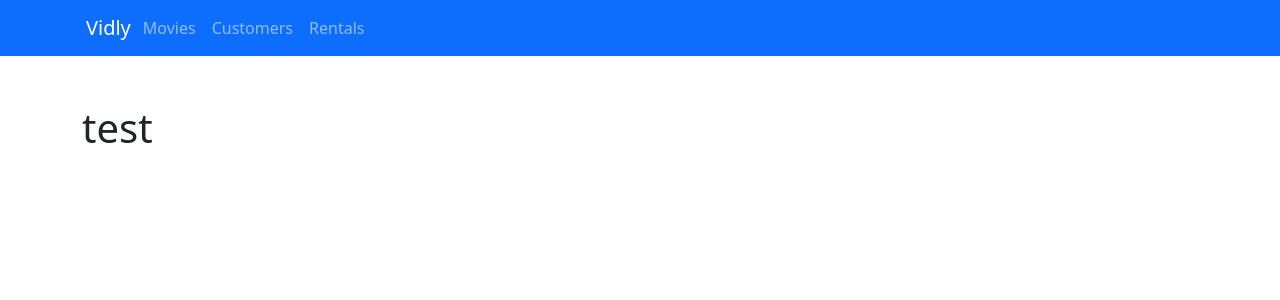
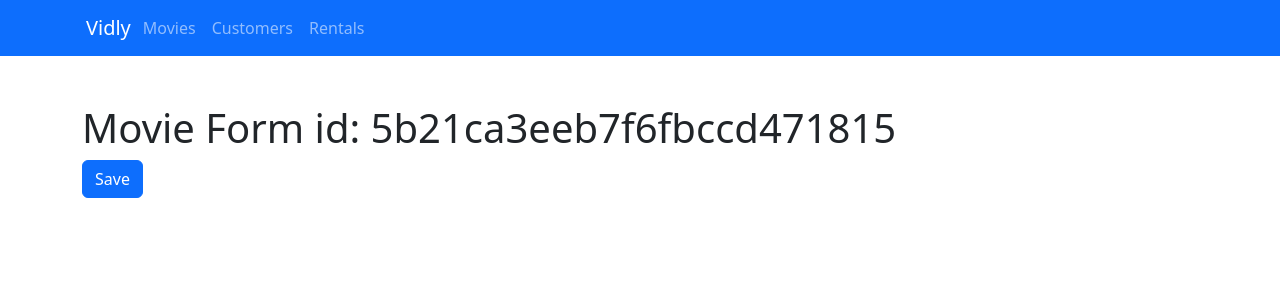
Before and after one commit to Paw565pl/vidly_webapp, a React (Vite) app in the folder frontend/: page /movie/5b21ca3eeb7f6fbccd471815 in a window 1280 px wide. Shown: the top 300 px of the page. Built offline with nearby package versions, Linux system fonts and the light colour scheme.

Commit message:
created skeleton of movie detail page

```diff
--- a/frontend/src/components/MovieForm.tsx
+++ b/frontend/src/components/MovieForm.tsx
@@ -1,7 +1,18 @@
+import { Button } from "react-bootstrap";
+import { useNavigate, useParams } from "react-router-dom";
+
 const MovieForm = () => {
+  const { id } = useParams();
+  const navigate = useNavigate();
+
   return (
-    <h1>MovieForm</h1>
-  )
-}
+    <div>
+      <h1>Movie Form id: {id}</h1>
+      <Button variant="primary" onClick={() => navigate("/")}>
+        Save
+      </Button>
+    </div>
+  );
+};
 
-export default MovieForm
+export default MovieForm;
--- a/frontend/src/routes.tsx
+++ b/frontend/src/routes.tsx
@@ -4,6 +4,7 @@ import Customers from "./components/Customers";
 import Movies from "./components/Movies";
 import NotFound from "./components/NotFound";
 import Rentals from "./components/Rentals";
+import MovieForm from "./components/MovieForm";
 
 const router = createBrowserRouter([
   {
@@ -13,7 +14,7 @@ const router = createBrowserRouter([
     children: [
       { index: true, element: <Navigate to={"movies"} /> },
       { path: "movies", element: <Movies /> },
-      { path: "movie/:id", element: <h1>test</h1> },
+      { path: "movie/:id", element: <MovieForm/> },
       { path: "customers", element: <Customers /> },
       { path: "rentals", element: <Rentals /> },
       { path: "not-found", element: <NotFound /> },
```
